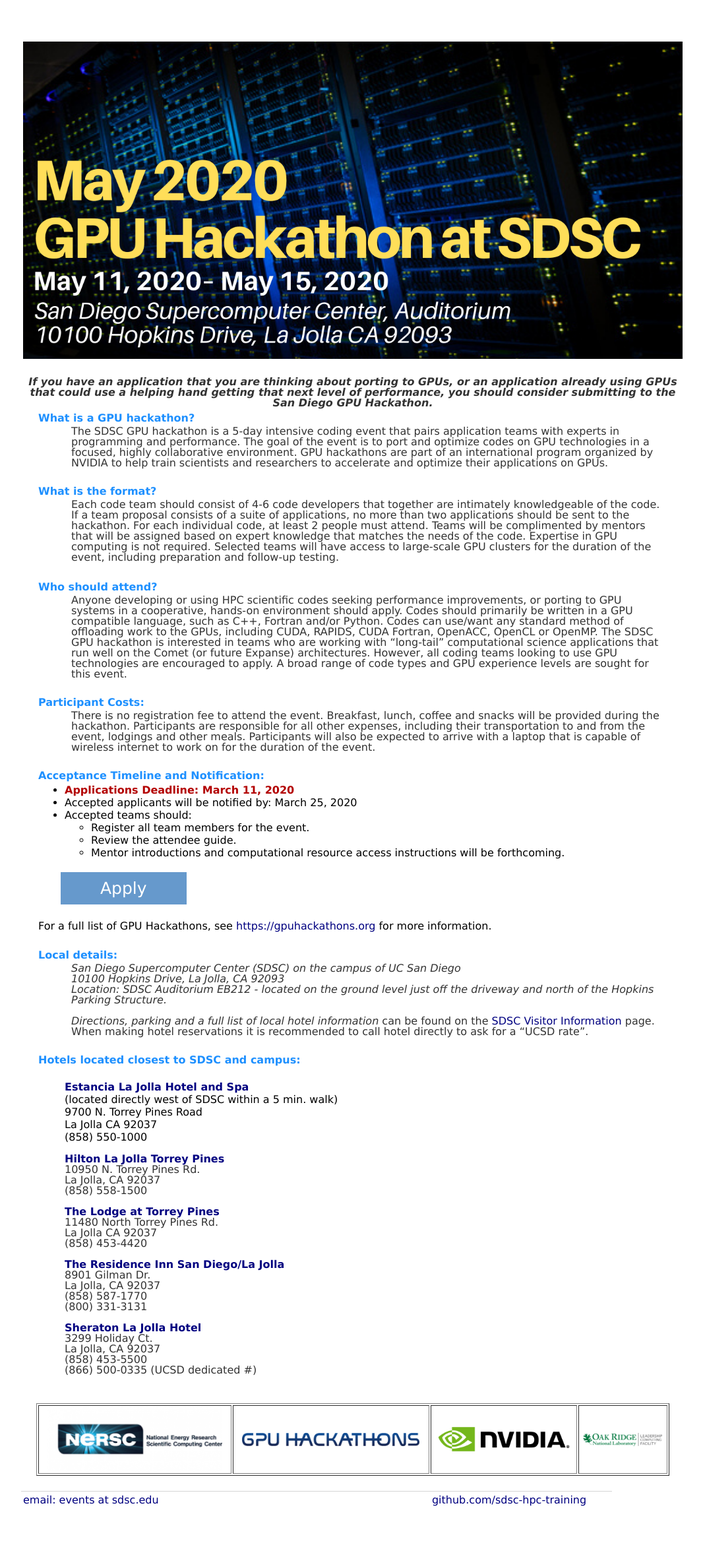
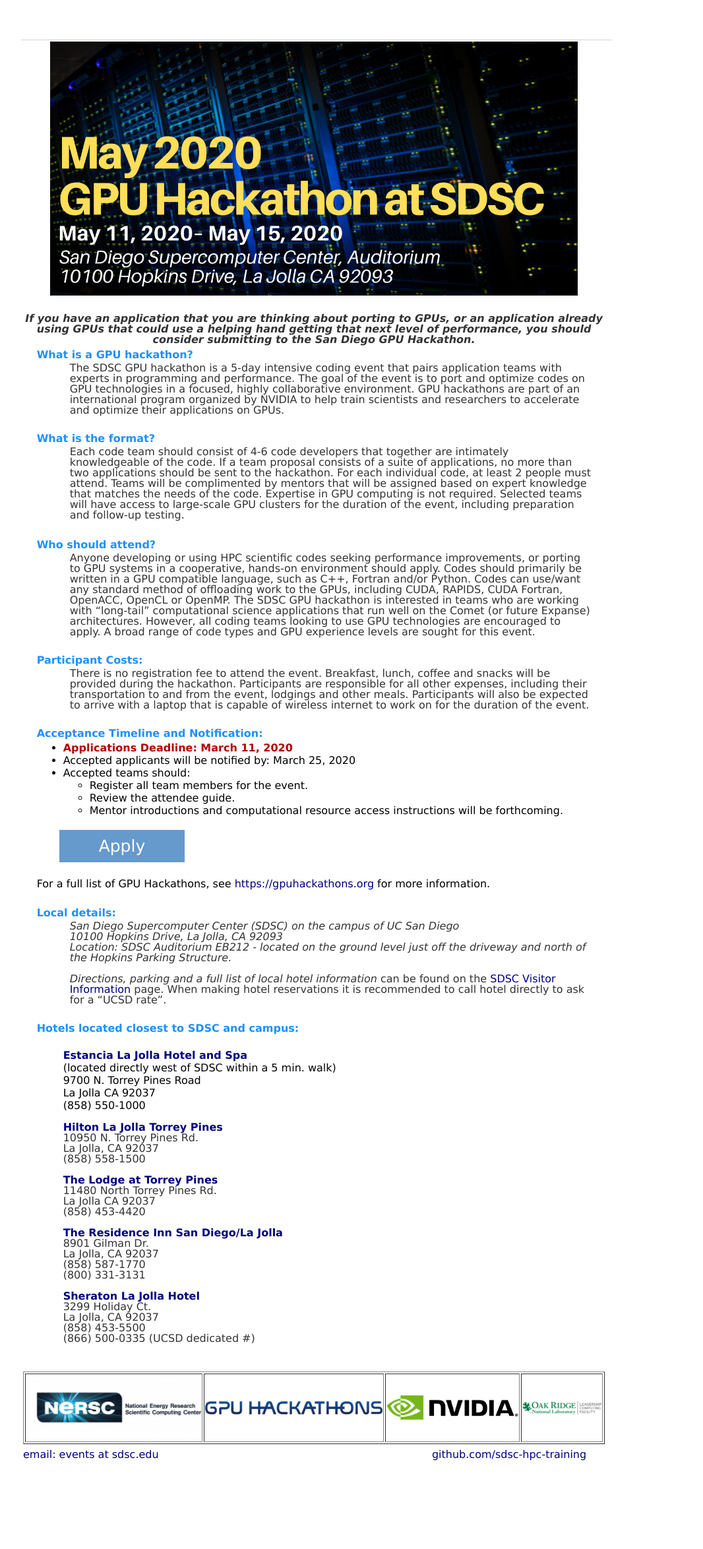
Before and after one commit to sdsc-hpc-training/sdsc-hpc-training.github.io, a Jekyll site: the page built from gpuhackathon/index.html, in a window 1280 px wide. Shown: the whole page at 66% size, without its empty margins (160-1226 px from the left). Built offline with Jekyll 4.4.1, drawn with Linux system fonts in a browser that asks for light colours; after the commit the page ends 2279 px from its top, so only the background shows below that.

Commit message:
adding logos

```diff
--- a/gpuhackathon/index.html
+++ b/gpuhackathon/index.html
@@ -2,10 +2,10 @@
 layout: gpuhack
 title: SDSC GPU Hackathon 2020
 ---
-<table border=0 width=96% align="center">
+<table border=0 width=96% align="left">
 <tr><td align='center' valign='top'>
-<img src="./images/gpuhackathon_weblogo.png" alt="SDSC GPU Hackathon" width="1000px" />
-  </td></tr>
+<img src="./images/gpuhackathon_weblogo.png" alt="SDSC GPU Hackathon" width="800px" />
+</td></tr>
 <tr><td align='left' valign='top'>&nbsp; </td></tr>
 <tr><td align='center' valign='top'>
 <p class="italic"><b>If you have an application that you are thinking about porting to GPUs,
```
